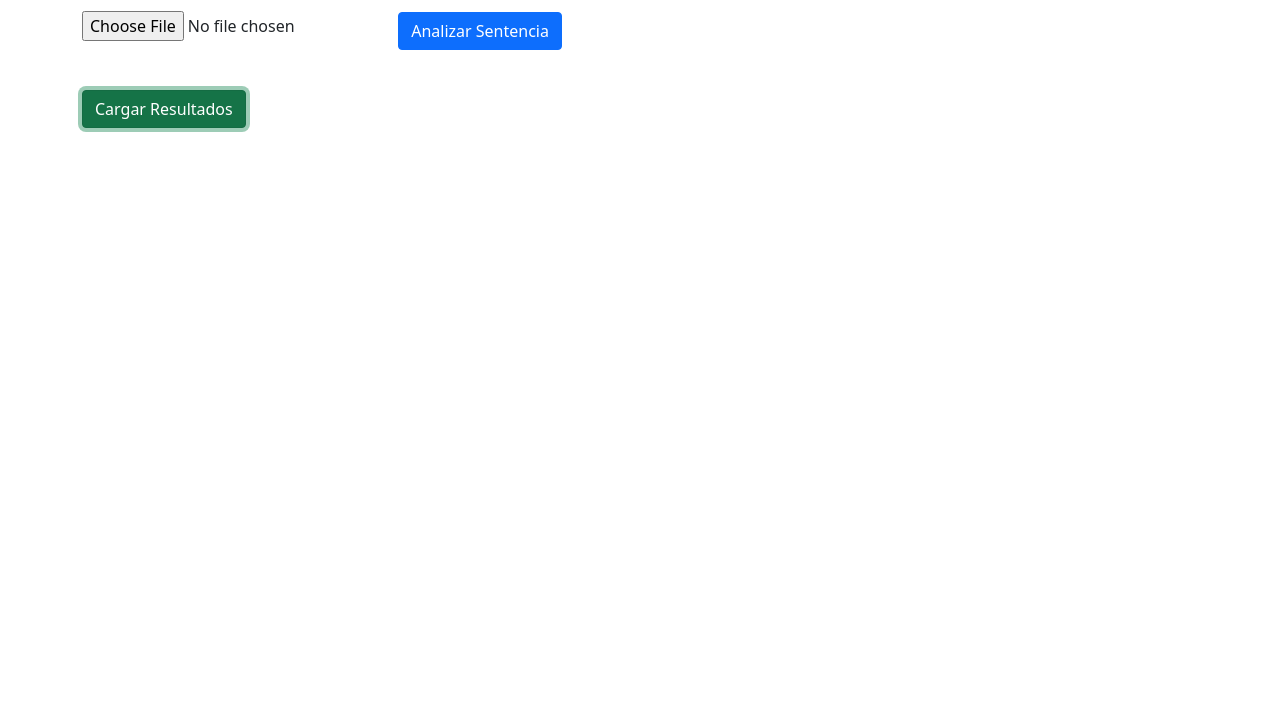
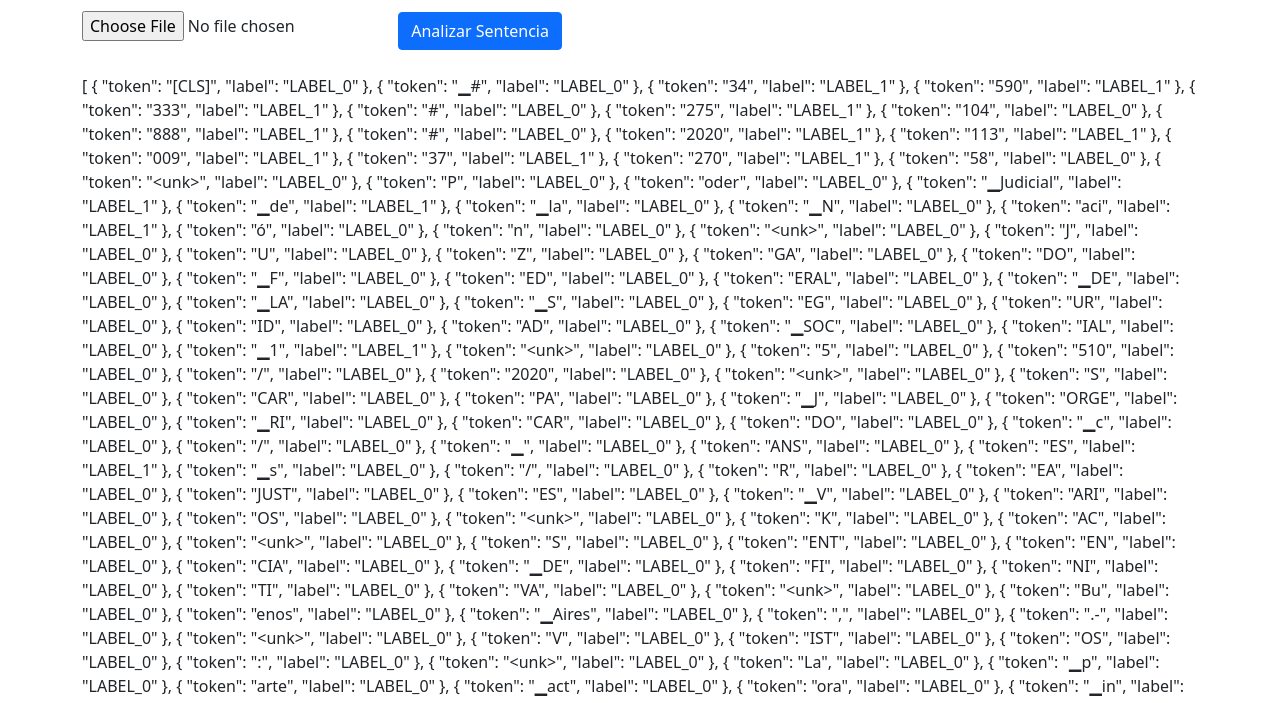
Before and after one commit to wilshire1963/analisis-sentencias, a plain HTML site: page index.html in a window 1280 px wide. Both pictures are taken after a click on the button "Cargar Resultados". Shown: the part 90-793 px from the top of the page. Drawn offline with nearby package versions, Linux system fonts and the light colour scheme; no server answers.

Commit message:
Update index.html

```diff
--- a/index.html
+++ b/index.html
@@ -26,8 +26,13 @@
         // Función para cargar el archivo JSON desde GitHub
         async function loadJSON() {
             try {
-                // Cambia la URL por la del archivo JSON en tu repositorio de GitHub
-                const response = await fetch('https://raw.githubusercontent.com/wilshire1963/analisis-sentencias/main/resultados_analisis.json');
+                // URL del archivo resultados_analisis_bigbird.json en tu repositorio
+                const response = await fetch('https://raw.githubusercontent.com/wilshire1963/analisis-sentencias/main/resultados_analisis_bigbird.json');
+
+                if (!response.ok) {
+                    throw new Error(`HTTP error! status: ${response.status}`);
+                }
+
                 const data = await response.json();
 
                 // Mostrar los resultados en la página
@@ -55,7 +60,7 @@
                 return;
             }
 
-            // Simulación de análisis (esto lo puedes reemplazar con tu lógica de backend o procesamiento en Colab)
+            // Simulación de análisis (esto lo puedes reemplazar con tu lógica)
             const result = {
                 mensaje: "Análisis completado exitosamente.",
                 archivo: file.name
```
